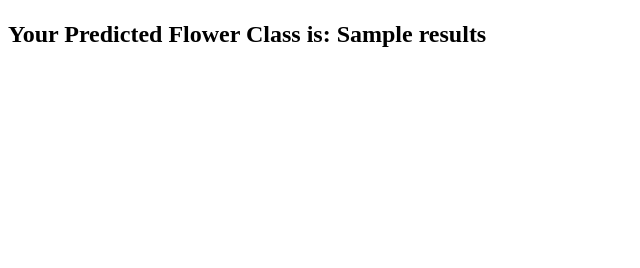
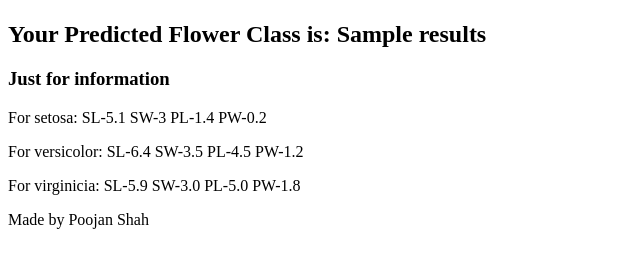
Before and after one commit to poojan14/heroku-demo, a Flask app: template templates/prediction.html in a window 1280 px wide. Shown: the part 137-405 px from the top of the page, without its empty margins (0-640 px from the left). Run offline with Flask 2, Linux system fonts and the light colour scheme; the template is opened without the code that fills it: most values are stand-ins (such as "Sample title", 1, 10 or a date in 2020); parts of the project's set-up code (start-up, migrations or seed data) failed here and were passed over.

Commit message:
Update prediction.html

```diff
--- a/templates/prediction.html
+++ b/templates/prediction.html
@@ -6,3 +6,8 @@
 	<li>Petal Width:  {{session['pet_wid']}}</li>
 </ul>
 <h2>Your Predicted Flower Class is: {{results}}</h2>
+<h3>Just for information</h3>
+<p>For setosa: SL-5.1 SW-3 PL-1.4 PW-0.2  </p>
+<p>For versicolor: SL-6.4 SW-3.5 PL-4.5 PW-1.2  </p>
+<p>For virginicia: SL-5.9 SW-3.0 PL-5.0 PW-1.8  </p>
+<footer>Made by Poojan Shah</footer>
```
